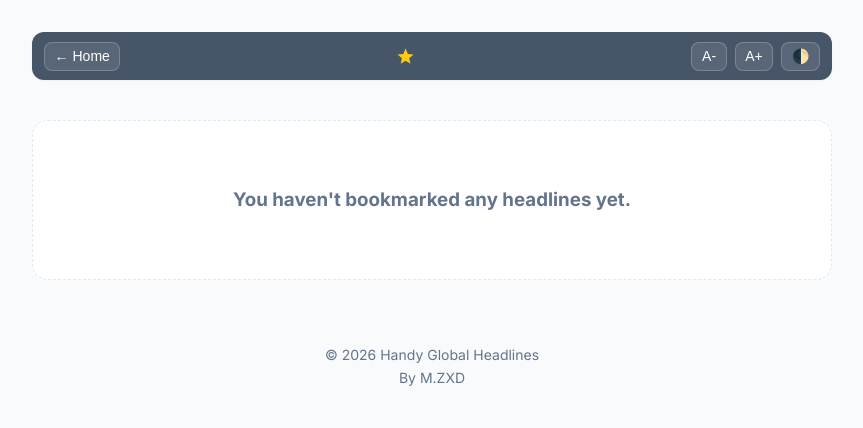
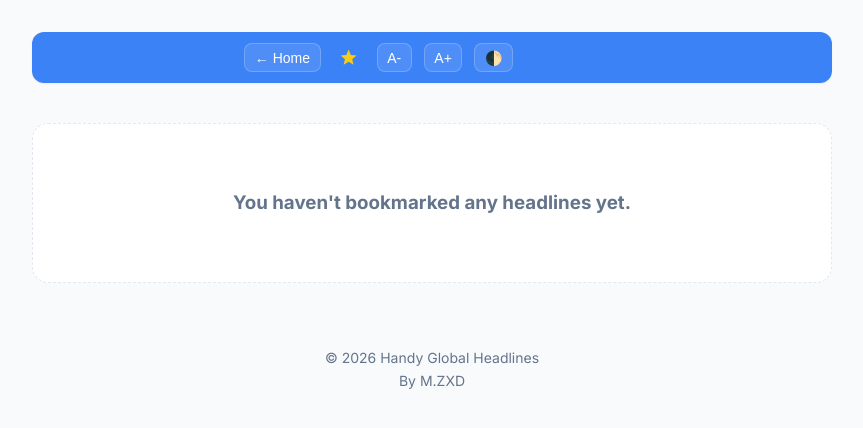
Before and after one commit to mikeinsgsummer/handyglobalheadline, a website: page public/index.html in a window 1280 px wide. Both pictures are taken after a click on the button "Bookmarks". Shown: the whole page, without its empty margins (208-1071 px from the left). Drawn offline with Linux system fonts and the light colour scheme; no server answers.

Commit message:
v2.3.4: Rectify Bookmark screen icon bar layout with single-row centered strategy and even spacing

```diff
--- a/package.json
+++ b/package.json
@@ -1,6 +1,6 @@
 {
   "name": "country-news-mobile-app",
-  "version": "1.0.0",
+  "version": "2.3.4",
   "description": "",
   "main": "index.js",
   "scripts": {
--- a/public/script.js
+++ b/public/script.js
@@ -620,20 +620,15 @@ function createActionBanner(title, showDeleteAll, deleteAction) {
     const banner = document.createElement('div');
     banner.className = 'info-banner saved-header';
 
-    const deleteAllHtml = showDeleteAll ?
-        `<button onclick="${deleteAction}" class="icon-btn-text delete-all" title="Clear All">🗑️ Clear All</button>` : '';
+    const deleteAllClass = showDeleteAll ? '' : 'visibility-hidden';
 
     banner.innerHTML = `
-        <div class="banner-left">
-            <button onclick="refreshNews()" class="icon-btn-text">← Home</button>
-        </div>
+        <button onclick="refreshNews()" class="icon-btn-text" title="Home">← Home</button>
         <div class="banner-title">${title}</div>
-        <div class="banner-right">
-            <button onclick="updateFontSize(-2)" class="icon-btn-text" title="Decrease Font">A-</button>
-            <button onclick="updateFontSize(2)" class="icon-btn-text" title="Increase Font">A+</button>
-            <button onclick="toggleDarkMode()" class="icon-btn-text" title="Toggle Theme">🌓</button>
-            ${deleteAllHtml}
-        </div>
+        <button onclick="updateFontSize(-2)" class="icon-btn-text" title="Decrease Font">A-</button>
+        <button onclick="updateFontSize(2)" class="icon-btn-text" title="Increase Font">A+</button>
+        <button onclick="toggleDarkMode()" class="icon-btn-text" title="Toggle Theme">🌓</button>
+        <button onclick="${deleteAction}" class="icon-btn-text delete-all ${deleteAllClass}" title="Clear All">🗑️ Clear All</button>
     `;
     return banner;
 }
--- a/public/style.css
+++ b/public/style.css
@@ -590,6 +590,11 @@ footer {
     display: none !important;
 }
 
+.visibility-hidden {
+    visibility: hidden !important;
+    pointer-events: none !important;
+}
+
 .reader-overlay.hidden {
     display: none;
     opacity: 0;
@@ -795,17 +800,19 @@ mark.news-highlight {
 /* Info Banner for Saved Articles */
 .info-banner {
     display: flex;
-    justify-content: space-between;
+    justify-content: center;
     align-items: center;
     background: var(--primary);
     color: white;
-    padding: 0.6rem 0.75rem;
+    padding: 0.6rem 1rem;
     border-radius: 0.75rem;
     margin-bottom: 1rem;
     font-weight: 500;
     box-shadow: var(--shadow-sm);
-    text-align: center;
-    gap: 0.5rem;
+    gap: 0.75rem;
+    /* Consistent even spacing */
+    min-height: 3.2rem;
+    position: relative;
 }
 
 @media (max-width: 480px) {
@@ -831,30 +838,17 @@ mark.news-highlight {
 }
 
 .banner-title {
-    font-size: 0.95rem;
-    font-weight: 700;
-    text-transform: uppercase;
-    letter-spacing: 0.05em;
-    white-space: nowrap;
+    display: flex;
+    align-items: center;
+    justify-content: center;
+    font-size: 1.2rem;
+    padding: 0.4rem;
 }
 
-.info-banner.saved-header {
-    background: #475569;
-    /* Slightly different color for management view */
-}
-
-.banner-left {
-    display: flex;
-    align-items: center;
-    justify-content: flex-start;
-    gap: 0.5rem;
-}
-
+.banner-left,
 .banner-right {
-    display: flex;
-    align-items: center;
-    justify-content: flex-end;
-    gap: 0.5rem;
+    display: contents;
+    /* Flat list for spacing */
 }
 
 .icon-btn-text {
```
Also changed, not shown: docs/submission_history.md (+1 -0 lines).
